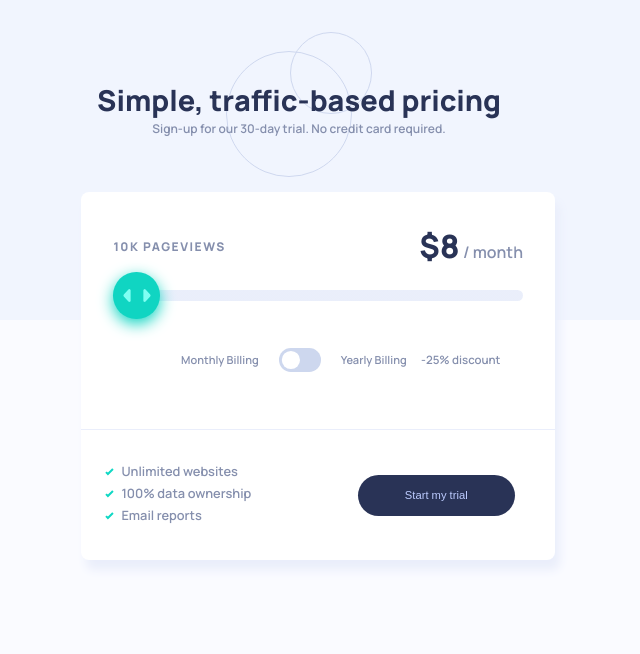
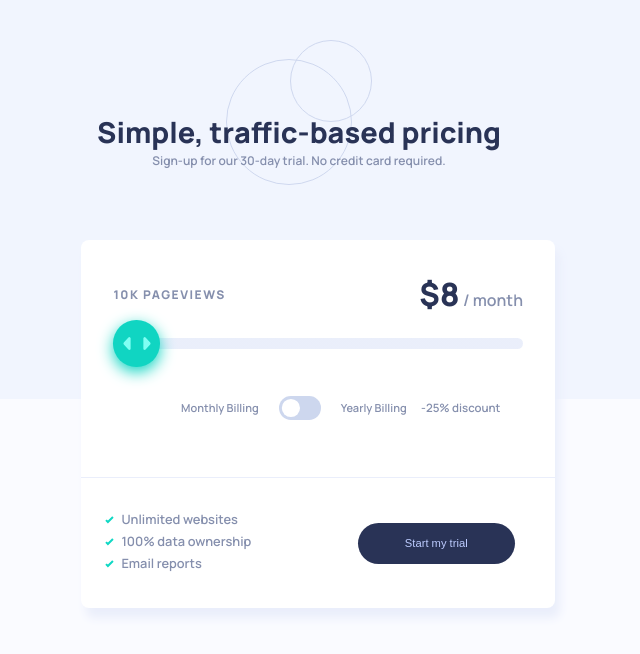
Before and after one commit to HaroldTheCoder/Interactive-Pricing-Slider, a plain HTML site: page index.html in a window 1280 px wide. Shown: the whole page, without its empty margins (341-981 px from the left). Drawn offline with Linux system fonts and the light colour scheme.

Commit message:
Add files via upload

```diff
--- a/style.css
+++ b/style.css
@@ -42,12 +42,12 @@ p {
 }
 .container-header{
     width: 100vw;
-    height: 40vh;
+    height: 50vh;
     display: flex;
-    padding-top: 5em;
+    padding-top: 7em;
     justify-content: baseline;
     align-items: center;
-    background: url(images/bg-pattern.svg) no-repeat left bottom/cover;
+    background: url(images/bg-pattern.svg) no-repeat left top/100%;
 }
 .circles-pattern {
     position: absolute;
```
